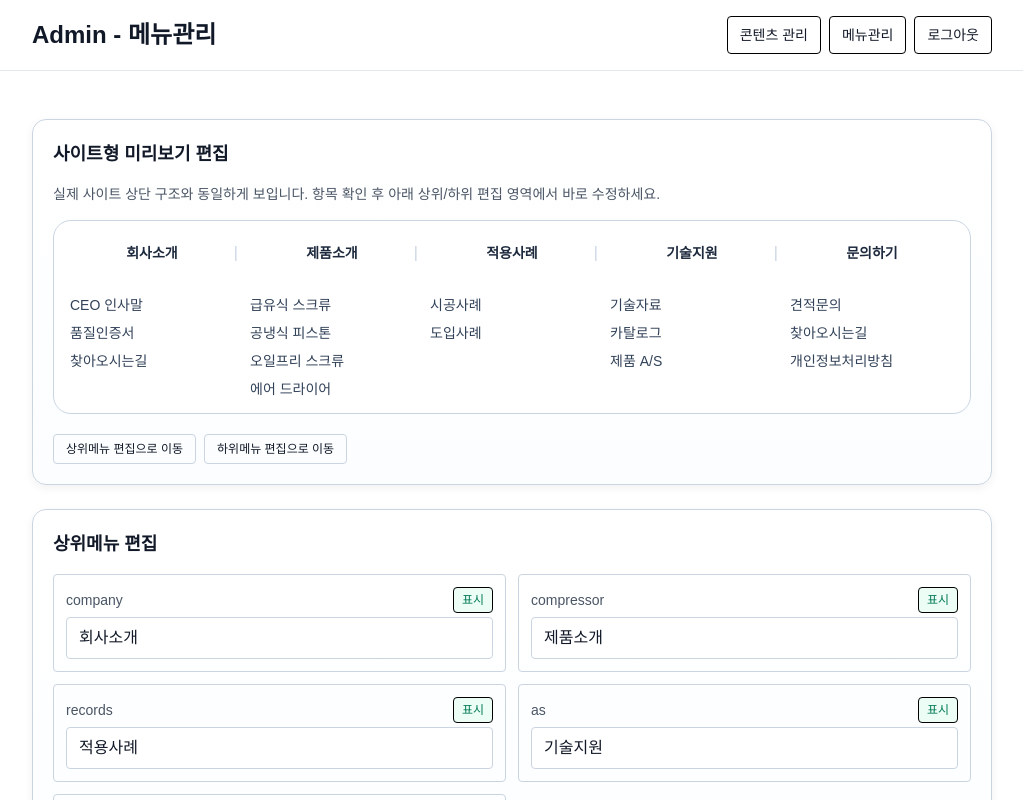
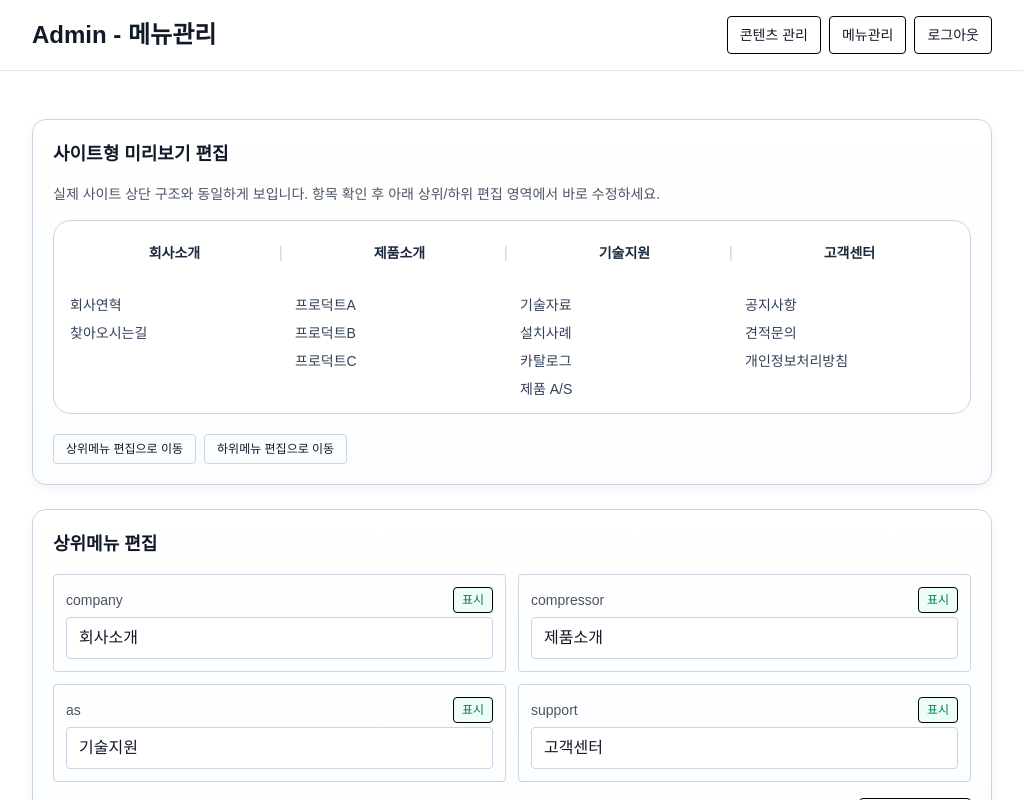
Before and after one commit to gyubot17-stack/mart-web, a Next.js app: page /admin/menu in a window 1280 px wide. Shown: the top 800 px of the page, without its empty margins (128-1151 px from the left). Built offline with nearby package versions, Linux system fonts and the light colour scheme; no server answers.

Commit message:
feat(v2): lock confirmed IA menu structure and default submenus

```diff
--- a/src/app/admin/menu/page.tsx
+++ b/src/app/admin/menu/page.tsx
@@ -11,35 +11,29 @@ type SubmenuItem = {
 const sections = [
   { key: 'company', label: '회사소개' },
   { key: 'compressor', label: '제품소개' },
-  { key: 'records', label: '적용사례' },
   { key: 'as', label: '기술지원' },
-  { key: 'support', label: '문의하기' },
+  { key: 'support', label: '고객센터' },
 ]
 
 const defaultSubmenus: Record<string, SubmenuItem[]> = {
   company: [
-    { label: 'CEO 인사말', href: '/company', visible: true },
-    { label: '품질인증서', href: '/certification', visible: true },
+    { label: '회사연혁', href: '/history', visible: true },
     { label: '찾아오시는길', href: '/map', visible: true },
   ],
   compressor: [
-    { label: '급유식 스크류', href: '/oil-screw', visible: true },
-    { label: '공냉식 피스톤', href: '/air-piston', visible: true },
-    { label: '오일프리 스크류', href: '/oilfree-screw', visible: true },
-    { label: '에어 드라이어', href: '/air-dryer', visible: true },
-  ],
-  records: [
-    { label: '시공사례', href: '/records', visible: true },
-    { label: '도입사례', href: '/case-study', visible: true },
+    { label: '프로덕트A', href: '/product-a', visible: true },
+    { label: '프로덕트B', href: '/product-b', visible: true },
+    { label: '프로덕트C', href: '/product-c', visible: true },
   ],
   as: [
     { label: '기술자료', href: '/tech', visible: true },
+    { label: '설치사례', href: '/records', visible: true },
     { label: '카탈로그', href: '/catalog', visible: true },
     { label: '제품 A/S', href: '/as', visible: true },
   ],
   support: [
+    { label: '공지사항', href: '/notice', visible: true },
     { label: '견적문의', href: '/support', visible: true },
-    { label: '찾아오시는길', href: '/map', visible: true },
     { label: '개인정보처리방침', href: '/privacy', visible: true },
   ],
 }
--- a/src/components/SiteHeader.tsx
+++ b/src/components/SiteHeader.tsx
@@ -10,36 +10,29 @@ type SubmenuMap = Record<string, Child[]>
 function fallbackChildren(item: Item): Child[] {
   if (item.slug === 'company') {
     return [
-      { label: 'CEO 인사말', href: '/company', visible: true },
-      { label: '품질인증서', href: '/certification', visible: true },
+      { label: '회사연혁', href: '/history', visible: true },
       { label: '찾아오시는길', href: '/map', visible: true },
     ]
   }
   if (item.slug === 'compressor') {
     return [
-      { label: '급유식 스크류', href: '/oil-screw', visible: true },
-      { label: '공냉식 피스톤', href: '/air-piston', visible: true },
-      { label: '오일프리 스크류', href: '/oilfree-screw', visible: true },
-      { label: '에어 드라이어', href: '/air-dryer', visible: true },
-    ]
-  }
-  if (item.slug === 'records') {
-    return [
-      { label: '시공사례', href: '/records', visible: true },
-      { label: '도입사례', href: '/case-study', visible: true },
+      { label: '프로덕트A', href: '/product-a', visible: true },
+      { label: '프로덕트B', href: '/product-b', visible: true },
+      { label: '프로덕트C', href: '/product-c', visible: true },
     ]
   }
   if (item.slug === 'as') {
     return [
       { label: '기술자료', href: '/tech', visible: true },
+      { label: '설치사례', href: '/records', visible: true },
       { label: '카탈로그', href: '/catalog', visible: true },
       { label: '제품 A/S', href: '/as', visible: true },
     ]
   }
   if (item.slug === 'support') {
     return [
+      { label: '공지사항', href: '/notice', visible: true },
       { label: '견적문의', href: '/support', visible: true },
-      { label: '찾아오시는길', href: '/map', visible: true },
       { label: '개인정보처리방침', href: '/privacy', visible: true },
     ]
   }
--- a/src/lib/site-sections.ts
+++ b/src/lib/site-sections.ts
@@ -6,9 +6,8 @@ export type SiteSection = {
 export const defaultSiteSections: SiteSection[] = [
   { label: '회사소개', slug: 'company' },
   { label: '제품소개', slug: 'compressor' },
-  { label: '적용사례', slug: 'records' },
   { label: '기술지원', slug: 'as' },
-  { label: '문의하기', slug: 'support' },
+  { label: '고객센터', slug: 'support' },
 ]
 
 export function buildSiteSections(menuLabels?: Record<string, string>, menuVisibility?: Record<string, boolean>): SiteSection[] {
```
